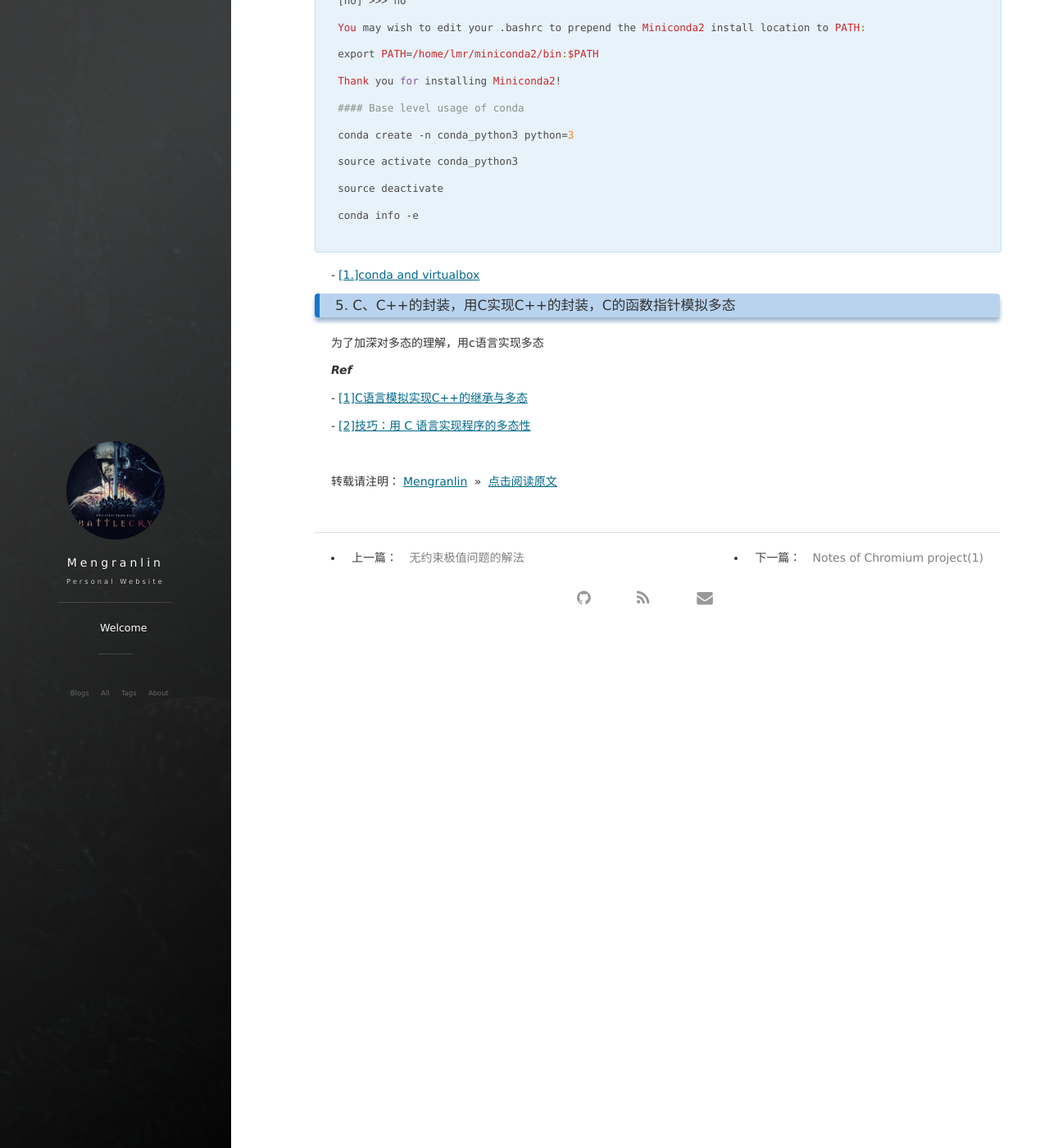
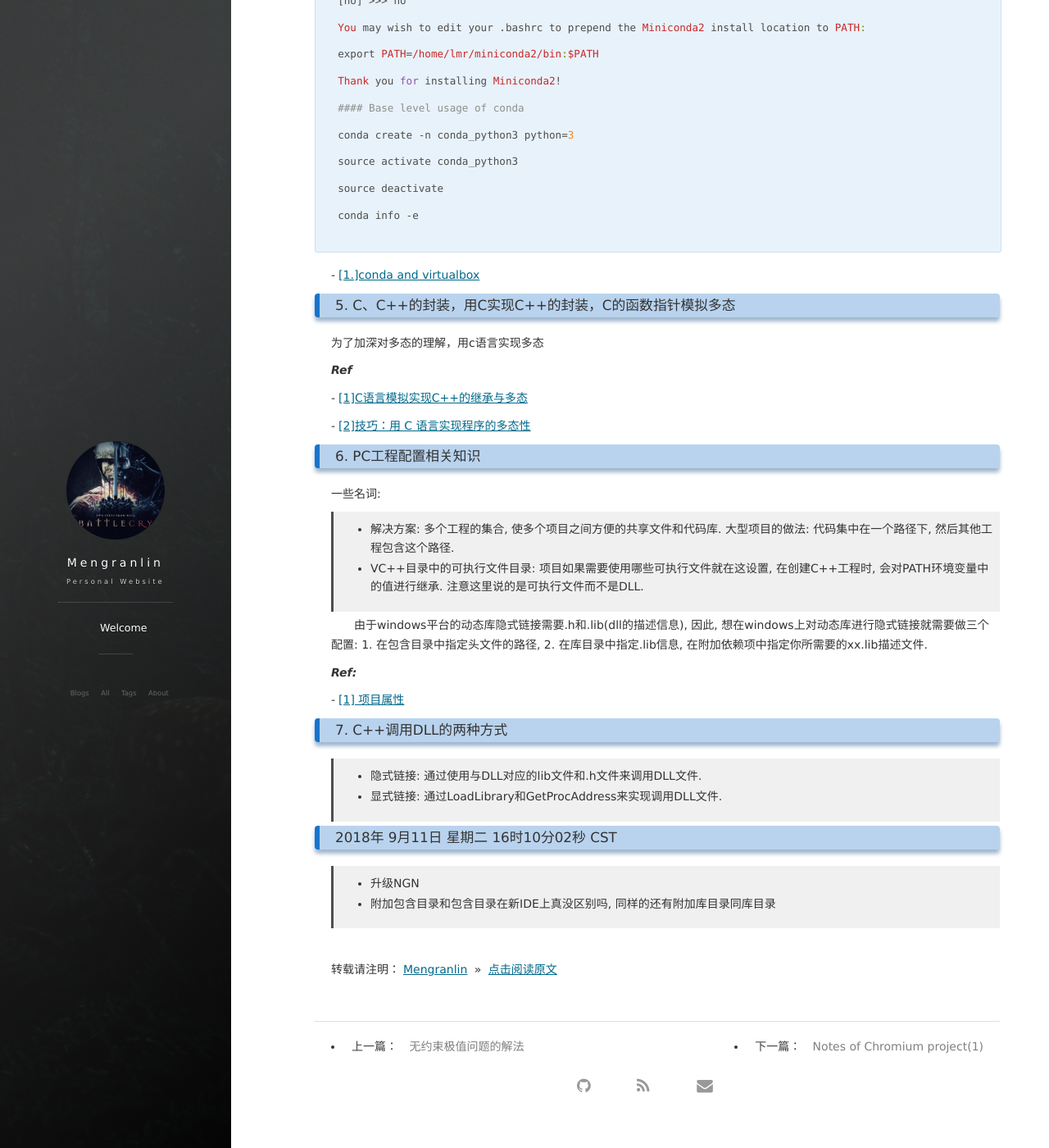
Before and after one commit to lmrshare/lmrshare.github.io, a Jekyll site: the page built from _posts/2018-06-03-today.md, in a window 1280 px wide and 1400 px high, scrolled down 2325 px. Shown: the whole window at 82% size. Built offline with Jekyll 4.4.1, drawn with Linux system fonts in a browser that asks for light colours; nearby versions of some CDN libraries; comment, search, counter and statistics services are not loaded.

```diff
--- a/_posts/2018-06-03-today.md
+++ b/_posts/2018-06-03-today.md
@@ -134,6 +134,29 @@
 
 -[[2]技巧：用 C 语言实现程序的多态性](https://www.ibm.com/developerworks/cn/linux/l-cn-cpolym/index.html)
 
+### 6. PC工程配置相关知识
+
+一些名词:
+
+>* 解决方案: 多个工程的集合, 使多个项目之间方便的共享文件和代码库. 大型项目的做法: 代码集中在一个路径下, 然后其他工程包含这个路径.
+>* VC++目录中的可执行文件目录: 项目如果需要使用哪些可执行文件就在这设置, 在创建C++工程时, 会对PATH环境变量中的值进行继承. 注意这里说的是可执行文件而不是DLL.
+
+&emsp;&emsp;由于windows平台的动态库隐式链接需要.h和.lib(dll的描述信息), 因此, 想在windows上对动态库进行隐式链接就需要做三个配置: 1. 在包含目录中指定头文件的路径, 2. 在库目录中指定.lib信息, 在附加依赖项中指定你所需要的xx.lib描述文件.
+
+___Ref:___
+
+-[[1] 项目属性](https://msdn.microsoft.com/zh-cn/library/669zx6zc.aspx)
+
+### 7. C++调用DLL的两种方式
+
+>* 隐式链接: 通过使用与DLL对应的lib文件和.h文件来调用DLL文件.
+>* 显式链接: 通过LoadLibrary和GetProcAddress来实现调用DLL文件.
+
+### 2018年 9月11日 星期二 16时10分02秒 CST
+
+>* 升级NGN
+>* 附加包含目录和包含目录在新IDE上真没区别吗, 同样的还有附加库目录同库目录
+
 <br>
 
 转载请注明：[Mengranlin](https://lmrshare.github.io) » [点击阅读原文](https://lmrshare.github.io/2018/06/today/)
```
Also changed, not shown: _posts/2018-05-22-wor-mac-ios.md (+2 -2 lines), _posts/2018-05-22-wor-mac-projs.md (+2 -2 lines), _posts/2018-08-13-unconstrained-exetreme-value-problem.md (+2 -2 lines).
